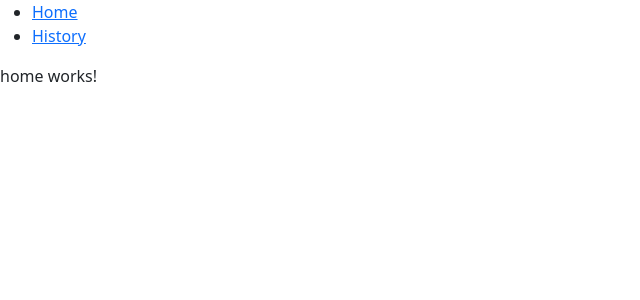
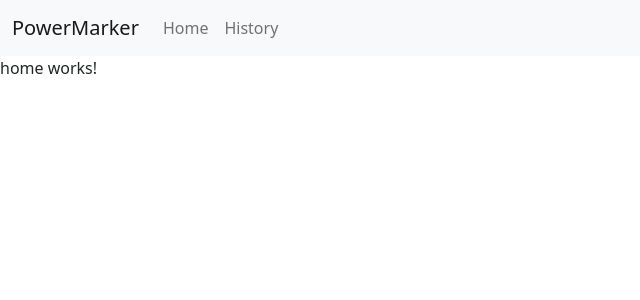
Before and after one commit to cgreggescalante/PowerMarker, an Angular app: page / in a window 1280 px wide. Shown: the top 300 px of the page, without its empty margins (0-640 px from the left). Built offline with nearby package versions, Linux system fonts and the light colour scheme.

Commit message:
Updated Nav

```diff
--- a/src/app/nav/nav.component.html
+++ b/src/app/nav/nav.component.html
@@ -1,6 +1,18 @@
-<div>
-  <ul>
-    <li><a routerLink="/">Home</a></li>
-    <li><a routerLink="/history">History</a></li>
-  </ul>
-</div>
+<nav class="navbar navbar-expand-lg navbar-light bg-light">
+  <div class="container-fluid">
+    <a class="navbar-brand" href="#">PowerMarker</a>
+    <button class="navbar-toggler" type="button" data-bs-toggle="collapse" data-bs-target="#navbarNav" aria-controls="navbarNav" aria-expanded="false" aria-label="Toggle navigation">
+      <span class="navbar-toggler-icon"></span>
+    </button>
+    <div class="collapse navbar-collapse" id="navbarNav">
+      <ul class="navbar-nav">
+        <li class="nav-item">
+          <a class="nav-link" routerLink="/">Home</a>
+        </li>
+        <li class="nav-item">
+          <a class="nav-link" routerLink="/history">History</a>
+        </li>
+      </ul>
+    </div>
+  </div>
+</nav>
```
